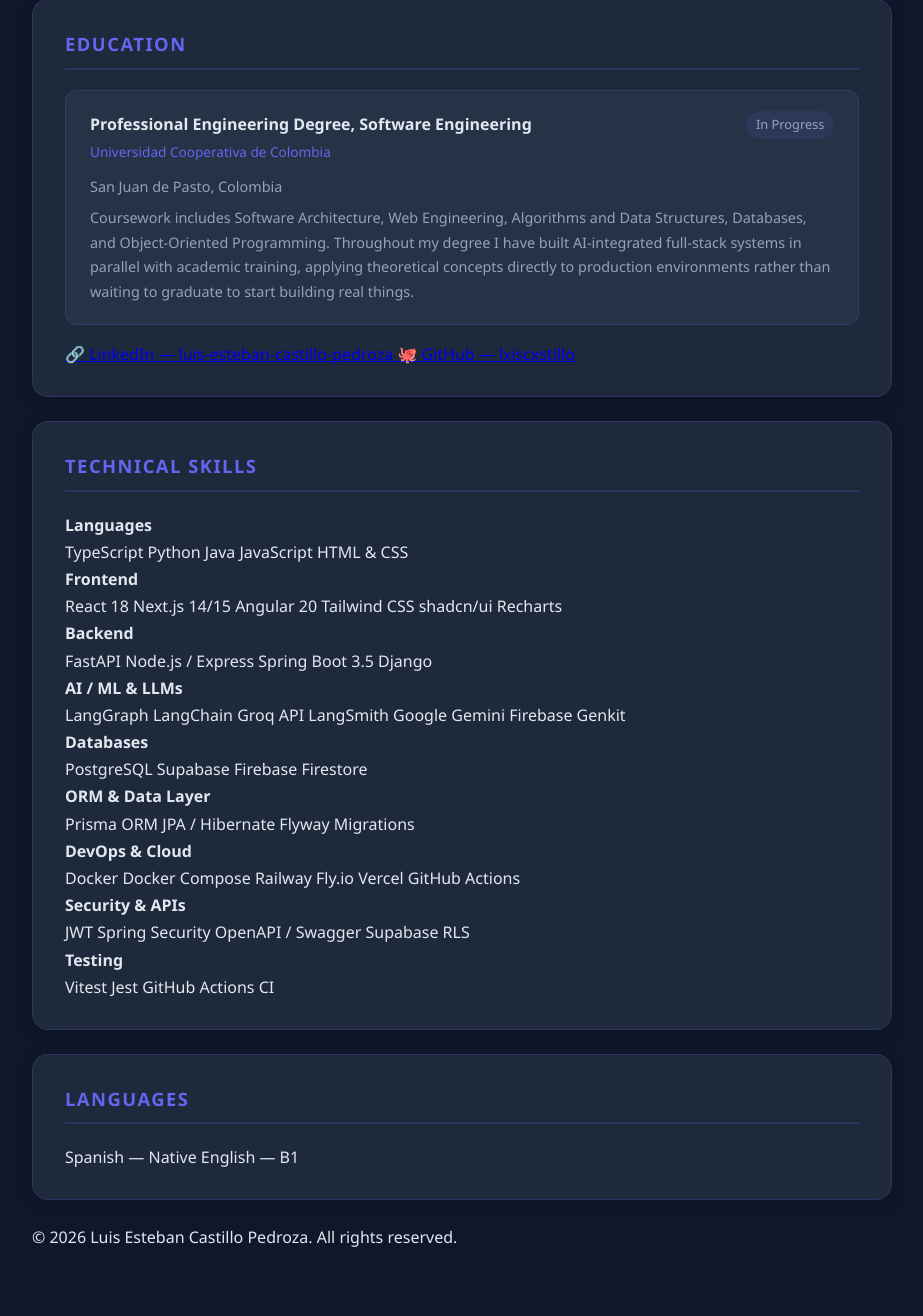
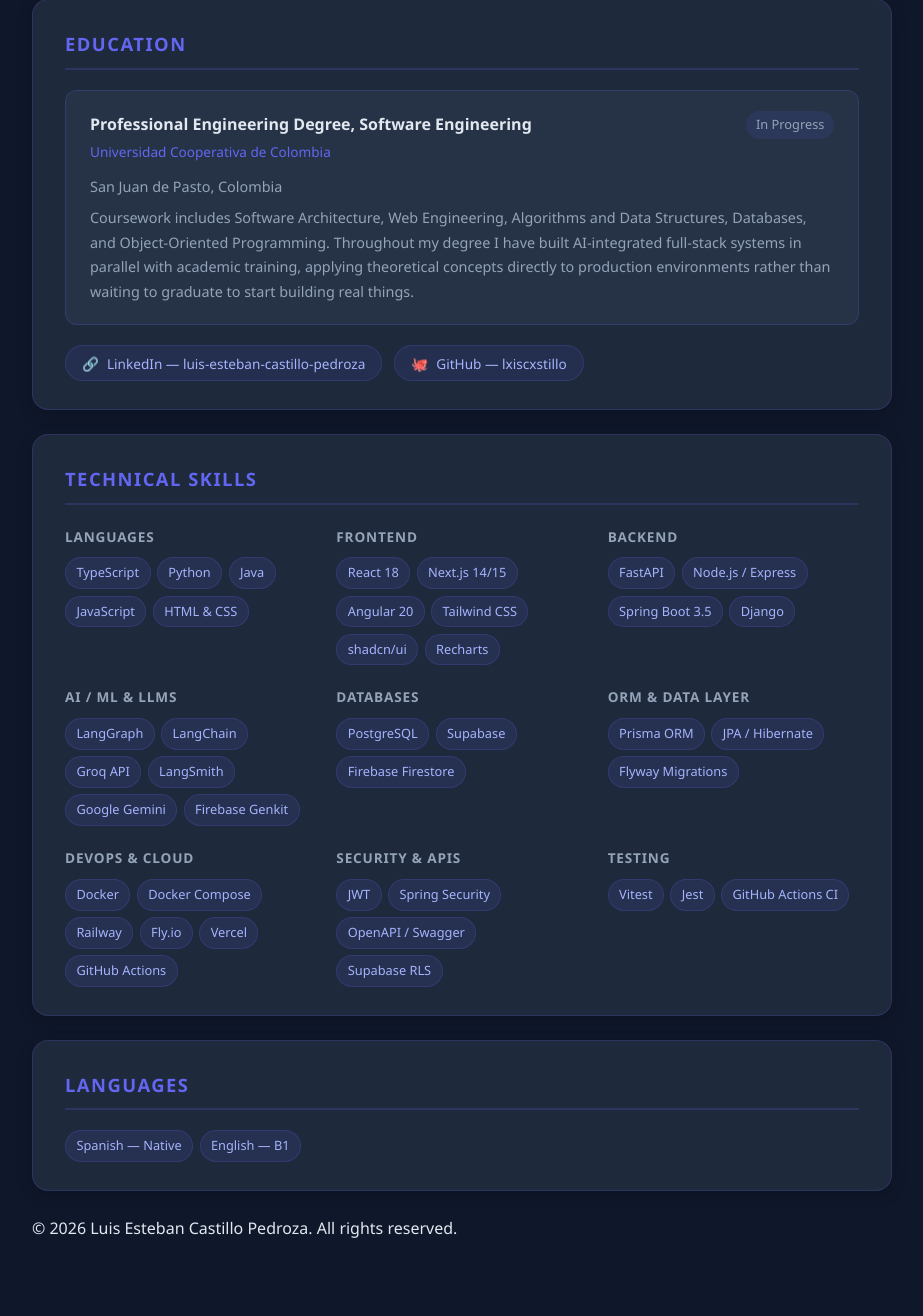
Before and after one commit to matheuruales/examen_django, a Django app: page /dev3/ in a window 1280 px wide. Shown: the part 2932-4248 px from the top of the page, without its empty margins (178-1101 px from the left). After the commit the page ends 4170 px from the top, so only its background shows below. Run offline with Django 5.2, Linux system fonts and the light colour scheme.

Commit message:
feat(dev3/css): add skills grid, skill tags and profile links
Add auto-fill CSS grid for technical skill groups with pill-shaped
tags using the primary color palette. Add profile-link component
with pill style and background transition for LinkedIn and GitHub.

```diff
--- a/examen/static/dev3/css/styles.css
+++ b/examen/static/dev3/css/styles.css
@@ -203,3 +203,64 @@ body {
 .cv-card__link:hover {
     color: #818cf8;
 }
+
+/* PROFILE LINKS */
+.cv-section__profiles {
+    margin-top: 1.25rem;
+}
+
+.profile-links {
+    display: flex;
+    flex-wrap: wrap;
+    gap: 0.75rem;
+}
+
+.profile-link {
+    display: inline-flex;
+    align-items: center;
+    gap: 0.5rem;
+    background: rgba(99, 102, 241, 0.1);
+    border: 1px solid var(--border);
+    border-radius: 999px;
+    padding: 0.35rem 1rem;
+    color: #a5b4fc;
+    text-decoration: none;
+    font-size: 0.85rem;
+    font-weight: 500;
+    transition: background 0.2s, color 0.2s;
+}
+
+.profile-link:hover {
+    background: rgba(99, 102, 241, 0.2);
+    color: #c7d2fe;
+}
+
+/* SKILLS GRID */
+.skills-grid {
+    display: grid;
+    grid-template-columns: repeat(auto-fill, minmax(240px, 1fr));
+    gap: 1.25rem;
+}
+
+.skill-group h4 {
+    font-size: 0.85rem;
+    color: var(--text-muted);
+    text-transform: uppercase;
+    letter-spacing: 0.06em;
+    margin-bottom: 0.6rem;
+}
+
+.skill-tags {
+    display: flex;
+    flex-wrap: wrap;
+    gap: 0.4rem;
+}
+
+.skill-tags span {
+    background: rgba(99, 102, 241, 0.12);
+    border: 1px solid var(--border);
+    color: #a5b4fc;
+    font-size: 0.8rem;
+    padding: 0.25rem 0.65rem;
+    border-radius: 999px;
+}
```
